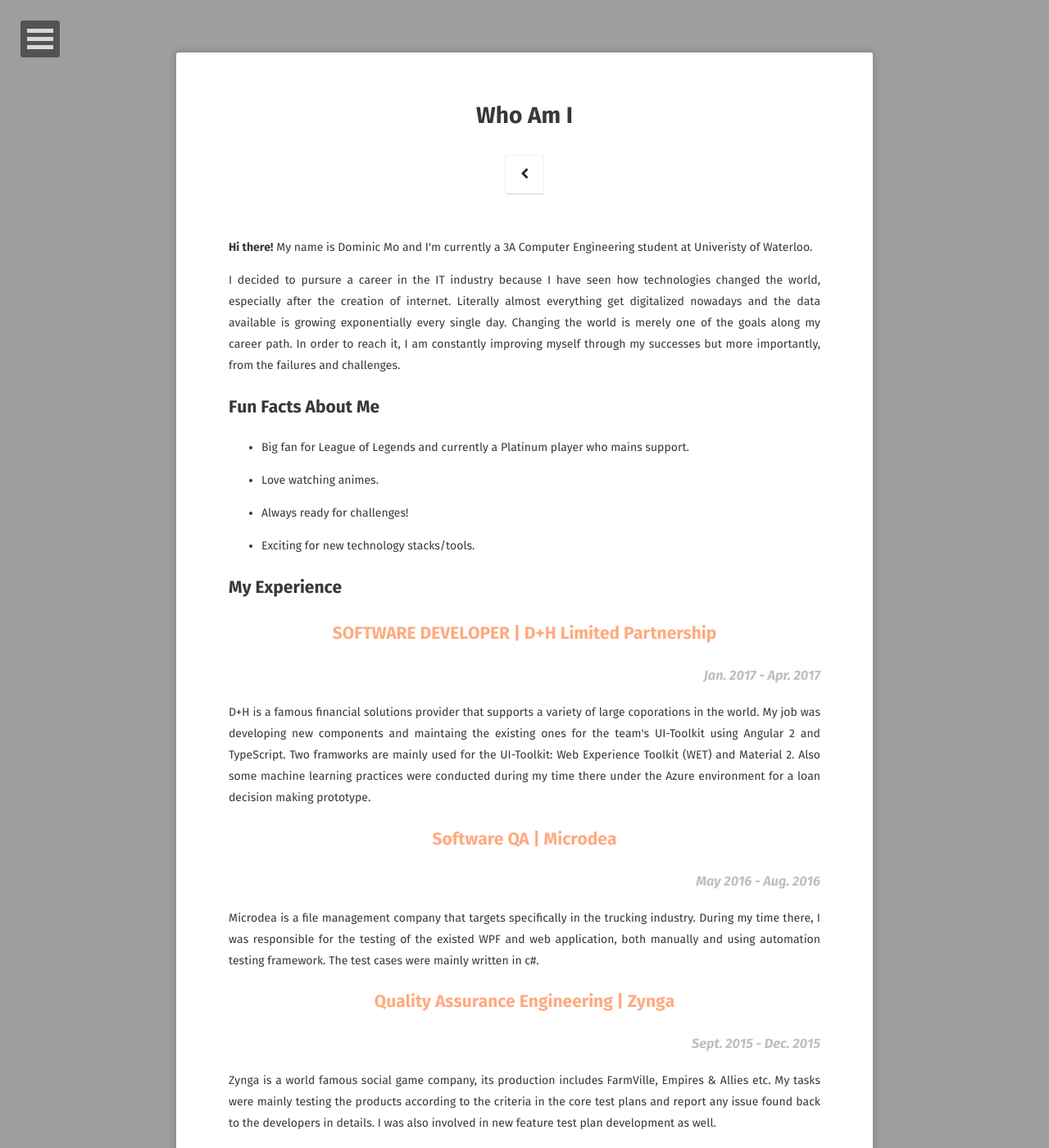
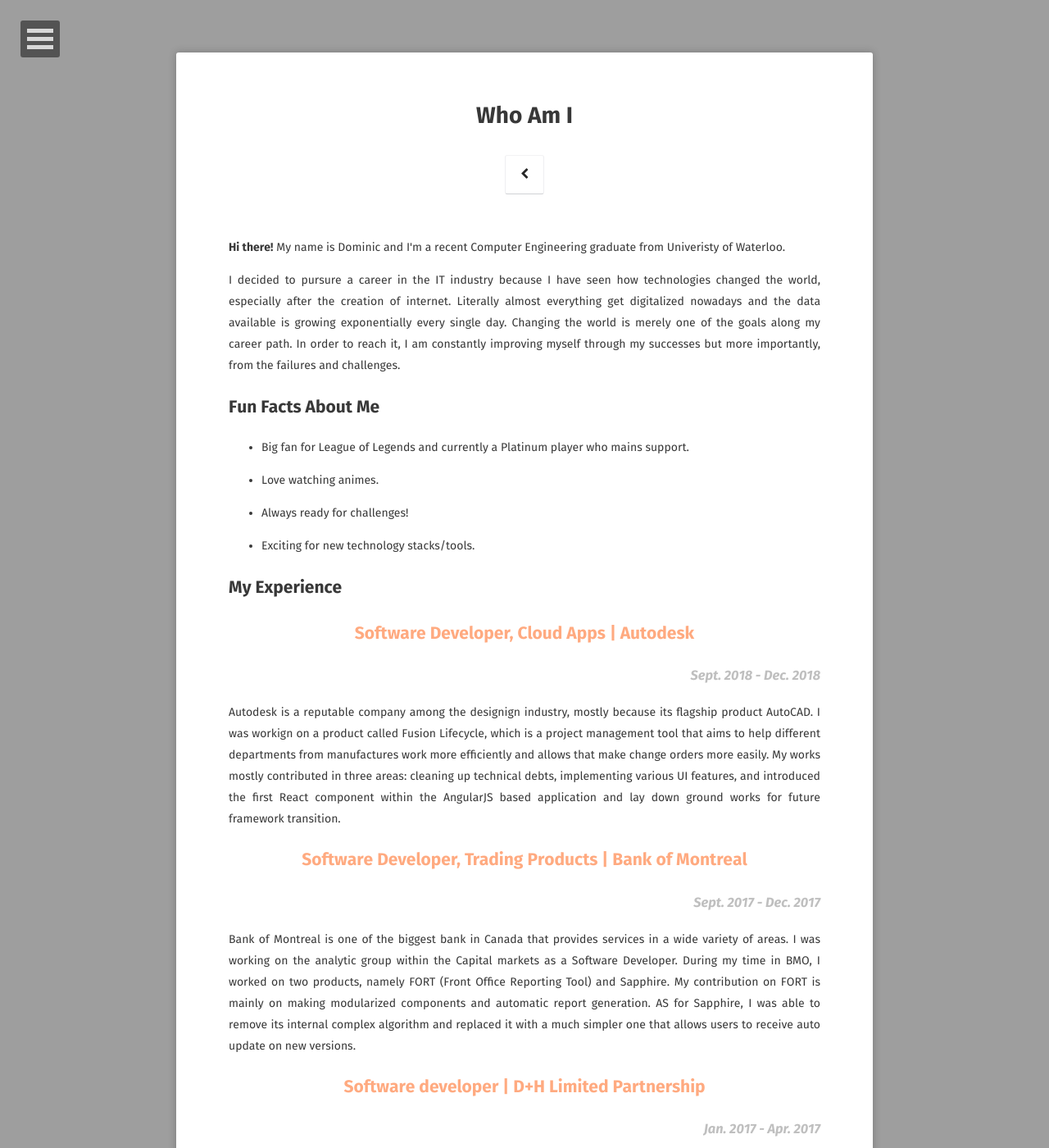
Before and after one commit to ymo13/ymo13.github.io, a Jekyll site: the page built from about/index.md, in a window 1280 px wide and 1400 px high. Shown: the whole window at 82% size. Built offline with Jekyll 4.4.1, drawn with Linux system fonts in a browser that asks for light colours; some web fonts are replaced.

Commit message:
updated contents

```diff
--- a/about/index.md
+++ b/about/index.md
@@ -5,7 +5,7 @@ date: 2017-05-19
 comments: false
 ---
 
-<p><b>Hi there!</b> My name is Dominic Mo and I'm currently a 3A Computer Engineering student at Univeristy of Waterloo.</p>
+<p><b>Hi there!</b> My name is Dominic and I'm a recent Computer Engineering graduate from Univeristy of Waterloo.</p>
 
 
 <p>I decided to pursure a career in the IT industry because I have seen how technologies changed the world, especially after the creation of internet.
@@ -24,7 +24,18 @@ along my career path. In order to reach it, I am constantly improving myself thr
 
 ## My Experience
 
-<center><h2 style="color: #ffaa80;">SOFTWARE DEVELOPER	|	D+H Limited Partnership</h2></center>
+<center><h2 style="color: #ffaa80;">Software Developer, Cloud Apps	|	Autodesk</h2></center>
+<center><h3 style="text-align: right; color: #bfbfbf;"><i>Sept. 2018 - Dec. 2018</i></h3></center>
+<p>Autodesk is a reputable company among the designign industry, mostly because its flagship product AutoCAD. I was workign on a product called Fusion Lifecycle, which is a
+project management tool that aims to help different departments from manufactures work more efficiently and allows that make change orders more easily. My works mostly contributed in three areas: cleaning up technical debts, implementing various UI features, and introduced the first React component within the AngularJS based application and lay down ground works for future framework transition.</p>
+
+<center><h2 style="color: #ffaa80;">Software Developer, Trading Products	|	Bank of Montreal</h2></center>
+<center><h3 style="text-align: right; color: #bfbfbf;"><i>Sept. 2017 - Dec. 2017</i></h3></center>
+<p>Bank of Montreal is one of the biggest bank in Canada that provides services in a wide variety of areas. I was working on the analytic group within the Capital markets as
+a Software Developer. During my time in BMO, I worked on two products, namely FORT (Front Office Reporting Tool) and Sapphire. My contribution on FORT is mainly on making modularized components and automatic report generation. AS for Sapphire, I was able to remove its internal complex algorithm and replaced it with a much simpler one that allows
+users to receive auto update on new versions.</p>
+
+<center><h2 style="color: #ffaa80;">Software developer |	D+H Limited Partnership</h2></center>
 <center><h3 style="text-align: right; color: #bfbfbf;"><i>Jan. 2017 - Apr. 2017</i></h3></center>
 <p>D+H is a famous financial solutions provider that supports a variety of large coporations in the world.
 My job was developing new components and maintaing the existing ones for the team's UI-Toolkit using Angular 2 and TypeScript.
@@ -33,15 +44,13 @@ Also some machine learning practices were conducted during my time there under t
 
 <center><h2 style="color: #ffaa80;">Software QA	|	Microdea</h2></center>
 <center><h3 style="text-align: right; color: #bfbfbf;"><i>May 2016 - Aug. 2016</i></h3></center>
-<p>Microdea is a file management company that targets specifically in the trucking industry. During my time there, I was responsible for the testing of the existed WPF and web application,
-both manually and using automation testing framework. The test cases were mainly written in c#.</p>
+<p>Microdea is a file management company that targets specifically in the trucking industry. During my time there, I was responsible for the testing of the existed WPF and web application, both manually and using automation testing framework. The test cases were mainly written in c#.</p>
 
 <center><h2 style="color: #ffaa80;">Quality Assurance Engineering	|	Zynga</h2></center>
 <center><h3 style="text-align: right; color: #bfbfbf;"><i>Sept. 2015 - Dec. 2015</i></h3></center>
-<p>Zynga is a world famous social game company, its production includes FarmVille, Empires & Allies etc. My tasks were mainly testing the products according to the criteria in the
- core test plans and report any issue found back to the developers in details. I was also involved in new feature test plan development as well.</p>
+<p>Zynga is a world famous social game company, its production includes FarmVille, Empires & Allies etc. My tasks were mainly testing the products according to the criteria in the core test plans and report any issue found back to the developers in details. I was also involved in new feature test plan development as well.</p>
 
- <center><h2 style="color: #ffaa80;">Entrepreneur in Training	|	University of Waterloo</h2></center>
+<center><h2 style="color: #ffaa80;">Entrepreneur in Training	|	University of Waterloo</h2></center>
 <center><h3 style="text-align: right; color: #bfbfbf;"><i>Jan. 2015 - Apr. 2015</i></h3></center>
 <p>This is a university program that provides students a chance to work with 3 different startups during the coop term. My tasks invovled supporting the startups' daily operations, expanding
 the company's customer database, designing beta user recruitement protocol, creating documentations and presentation materials.</p>
```
